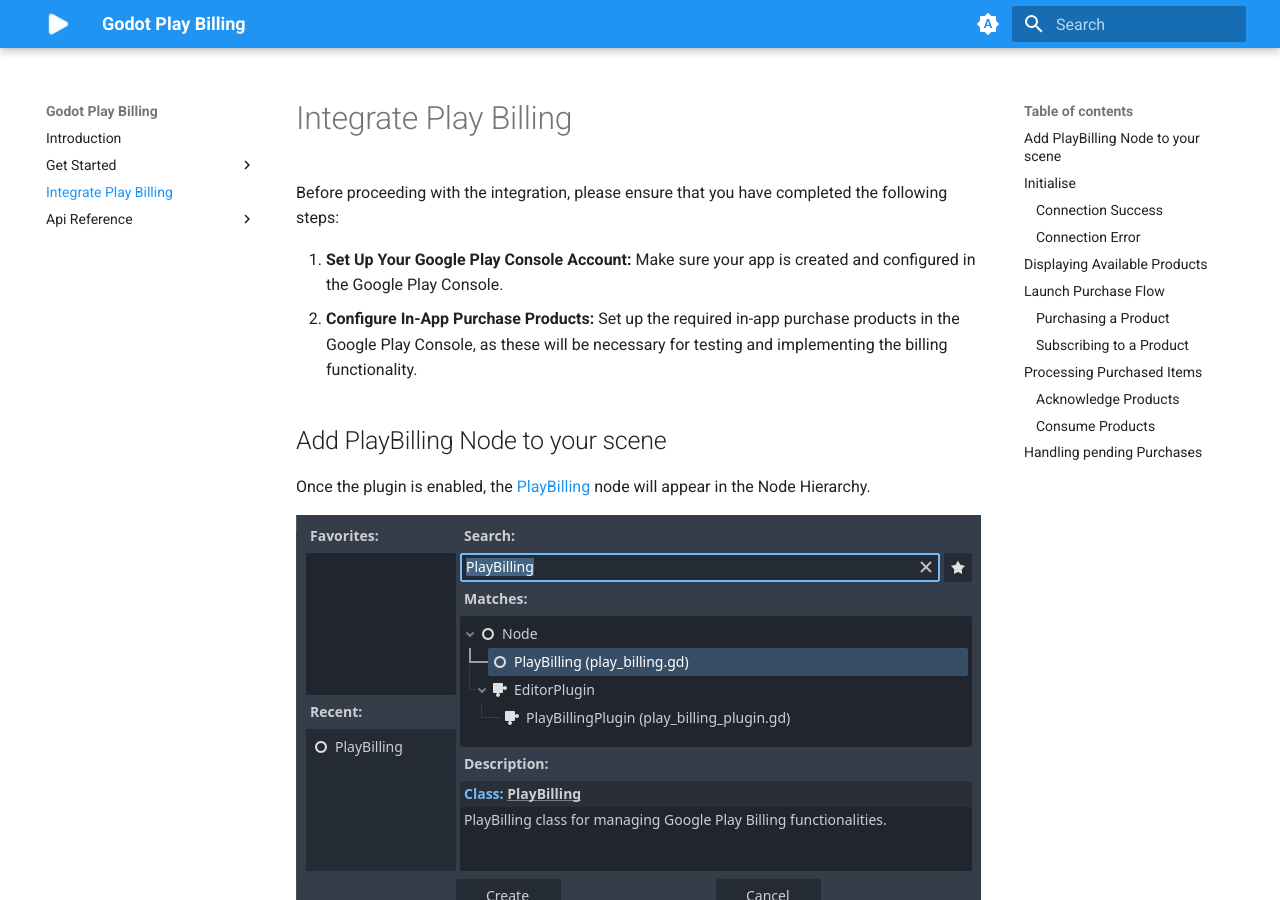
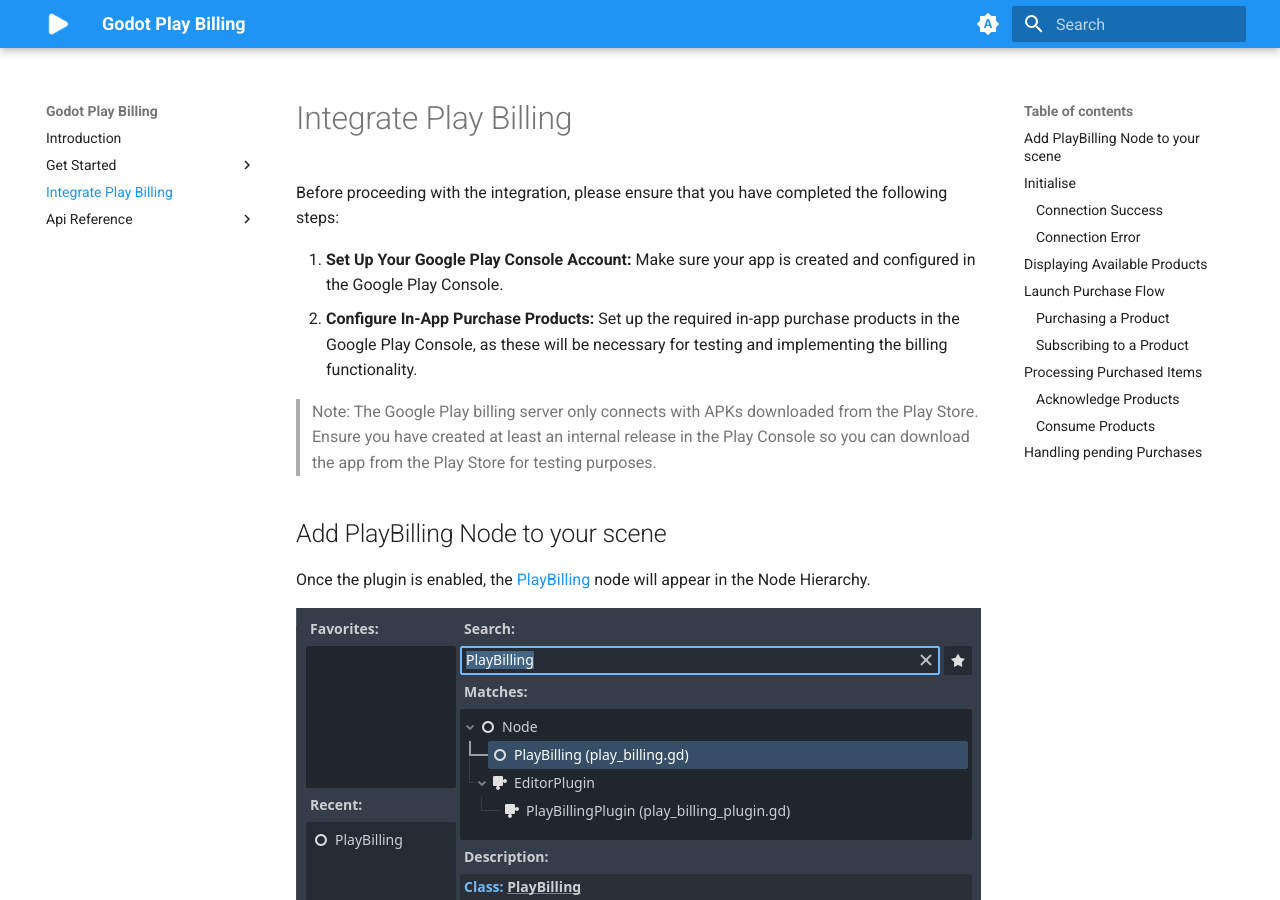
Before and after one commit to AchyutaStudios/godot-play-billing, an MkDocs documentation site: the page built from docs/integrate.md, in a window 1280 px wide and 900 px high. Built offline with MkDocs 1.6.1 and Material for MkDocs 9.7.7, drawn with Linux system fonts in a browser that asks for light colours; some of the changed lines change nothing that is shown; some of the changed text lies outside the part shown.

Commit message:
Update integrate.md

```diff
--- a/docs/integrate.md
+++ b/docs/integrate.md
@@ -4,6 +4,8 @@
 
 1. **Set Up Your Google Play Console Account:** Make sure your app is created and configured in the Google Play Console.
 2. **Configure In-App Purchase Products:** Set up the required in-app purchase products in the Google Play Console, as these will be necessary for testing and implementing the billing functionality.
+
+> Note: The Google Play billing server only connects with APKs downloaded from the Play Store. Ensure you have created at least an internal release in the Play Console so you can download the app from the Play Store for testing purposes.
 
 ## Add PlayBilling Node to your scene
 
@@ -125,7 +127,7 @@
 func _on_play_billing_purchase_acknowledged(purchase_token: String) -> void:
 	# _purchase is the saved list of purchases.
 	for purchase: Purchase in _purchases:
-		if token == purchase.purchase_token:
+		if purchase_token == purchase.purchase_token:
 			if "product_id" in purchase.product_ids:
 				# Award item to user.
 
@@ -153,7 +155,7 @@
 func _on_play_billing_purchase_consumed(purchase_token: String) -> void:
 	# _purchase is the saved list of purchases.
 	for purchase: Purchase in _purchases:
-		if token == purchase.purchase_token:
+		if purchase_token == purchase.purchase_token:
 			if "product_id" in purchase.product_ids:
 				# Award product to user.
 
```
